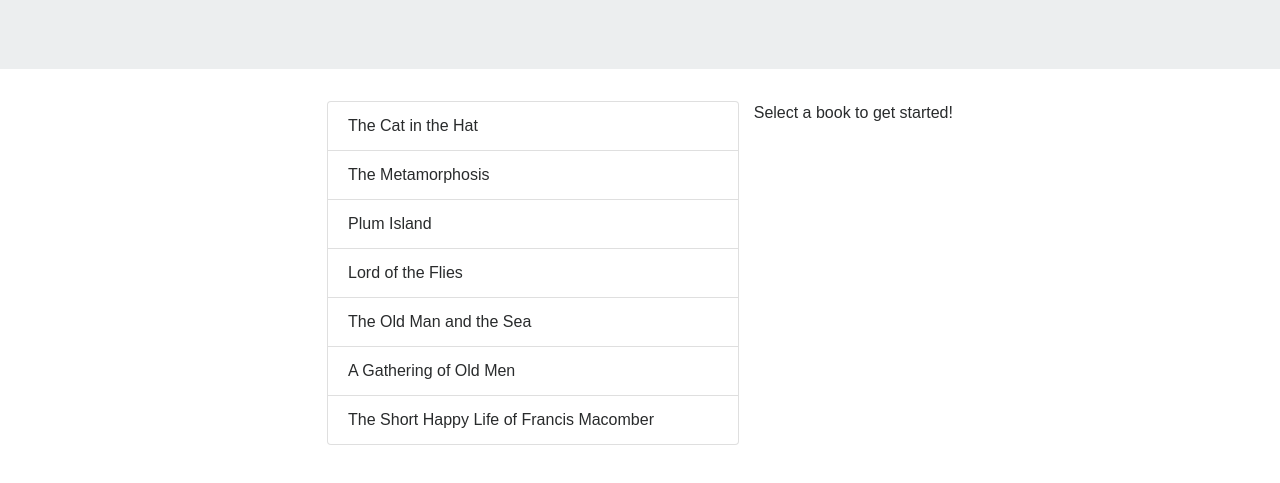
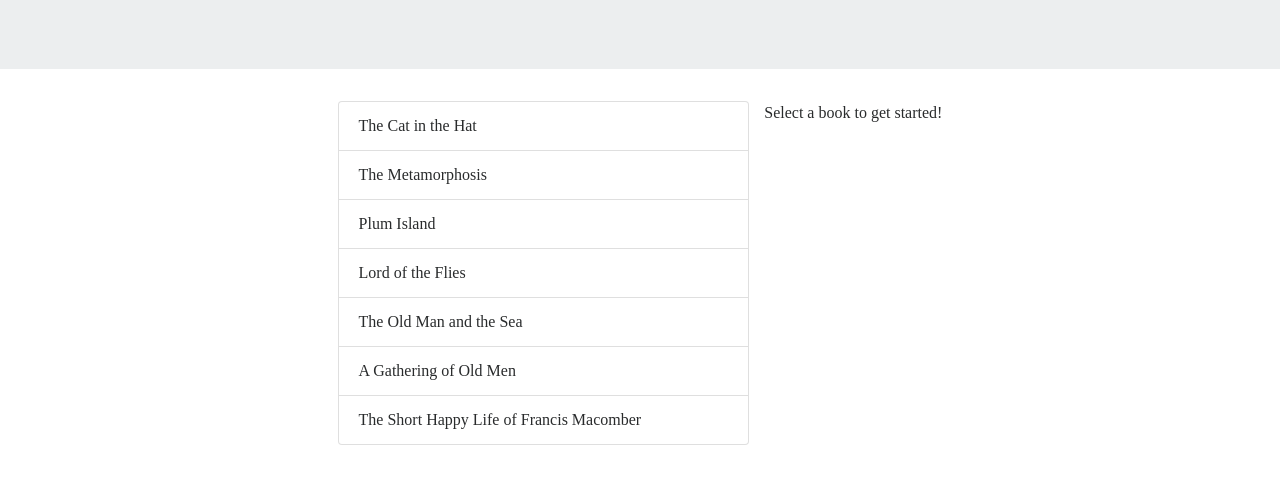
Before and after one commit to cayates/redux-book-app, a React app: page / in a window 1280 px wide. Shown: the part 111-594 px from the top of the page. Built offline with nearby package versions, Linux system fonts and the light colour scheme.

Commit message:
fonts built out using google fonts

```diff
--- a/src/containers/BookDetail.js
+++ b/src/containers/BookDetail.js
@@ -10,11 +10,11 @@
   render() {
     if(!this.props.book) {
       return (
-        <div>Select a book to get started!</div>
+        <div className="select-book">Select a book to get started!</div>
       )
     }
     return (
-      <div className="col-md-4">
+      <div className="col-md-4 text-add">
         <h3> Details for: </h3>
         <h4 className="title">{this.props.book.title}</h4>
         <div>{this.props.book.pages} pages</div>
--- a/src/containers/BookList.js
+++ b/src/containers/BookList.js
@@ -20,7 +20,7 @@
       )
     })
       return(
-        <ul className="list-group col-sm-4">
+        <ul className="list-group col-sm-4 text-adjust">
           {newBookState}
         </ul>
       )
--- a/src/styles/App.css
+++ b/src/styles/App.css
@@ -13,6 +13,18 @@
   font-family: Permanent Marker;
 }
 
+.text-adjust {
+  font-family: Poiret One;
+}
+
+.text-add {
+  font-family: Special Elite;
+}
+
+.select-book {
+  font-family: Share Tech Mono;
+}
+
 .App-title {
   font-size: 1.5em;
 }
@@ -22,3 +34,6 @@
 }
 
 @import url('https://fonts.googleapis.com/css?family=Permanent+Marker');
+@import url('https://fonts.googleapis.com/css?family=Poiret+One');
+@import url('https://fonts.googleapis.com/css?family=Special+Elite');
+@import url('https://fonts.googleapis.com/css?family=Share+Tech+Mono');
```
